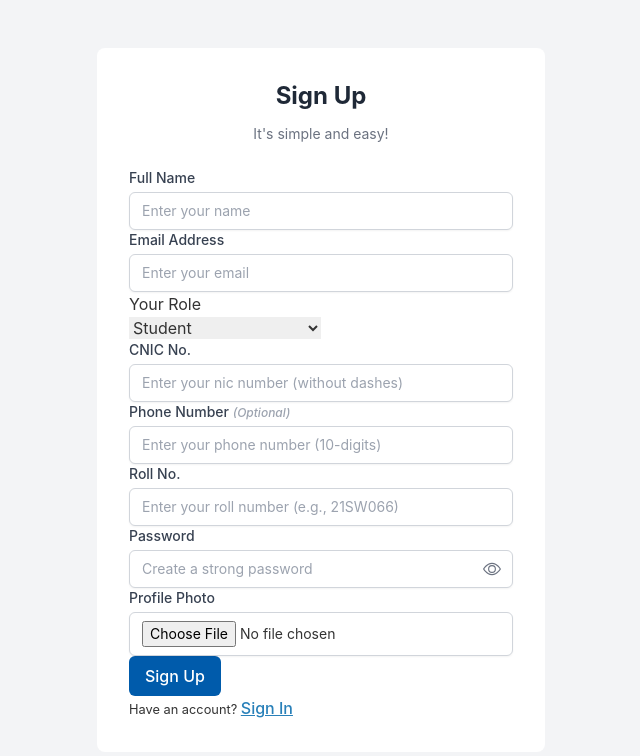
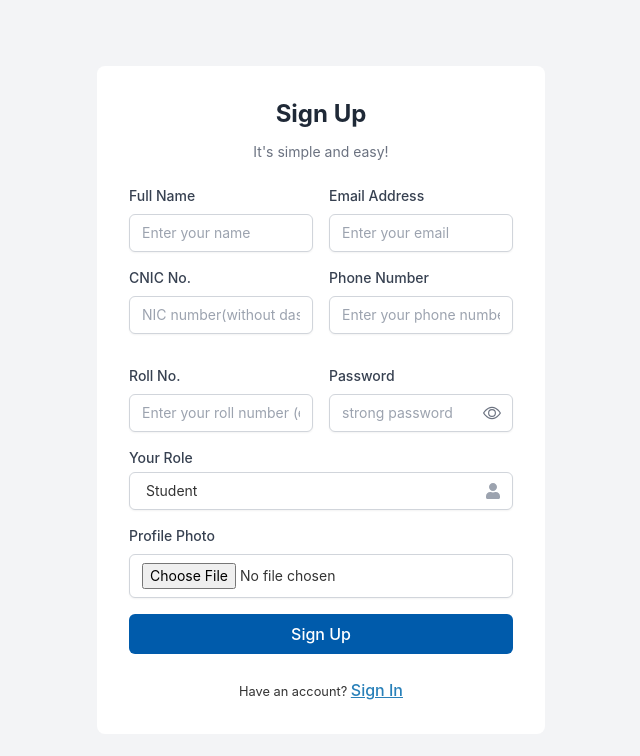
Before and after one commit to muqadasqk/fyp-client, a React (Vite) app: page /signup in a window 1280 px wide. Shown: the top 756 px of the page, without its empty margins (319-959 px from the left). Built offline with nearby package versions, Linux system fonts and the light colour scheme.

Commit message:
desgin Signin & SignUp Page

```diff
--- a/src/components/form/Form.jsx
+++ b/src/components/form/Form.jsx
@@ -41,9 +41,13 @@ const Form = ({ children, onSubmit, resolver, defaultValues = {}, ...props }) =>
 
     return (
         <FormProvider {...methods}>
-            <form onSubmit={methods.handleSubmit(handleFormSubmit)} noValidate {...props}>
+
+           <div className="w-full  bg-white ">
+          <form onSubmit={methods.handleSubmit(handleFormSubmit)} noValidate {...props}>
                 {children}
             </form>
+          </div>
+
         </FormProvider>
     );
 };
--- a/src/components/form/Input.jsx
+++ b/src/components/form/Input.jsx
@@ -11,7 +11,7 @@ const Input = ({ name, label, optional, type = "text", ...props }) => {
   return (
     <Fragment>
       {label && (
-        <label htmlFor={name} className="block text-sm font-medium text-gray-700 mb-1">
+        <label htmlFor={name} className="font-medium text-sm text-gray-700 mb-1">
           {label} {optional && <em className="text-gray-400 text-xs">(Optional)</em>}
         </label>
       )}
@@ -30,15 +30,15 @@ const Input = ({ name, label, optional, type = "text", ...props }) => {
         {isPassword && (
           <span
             onClick={() => setShowPassword(!showPassword)}
-            className="absolute right-3 top-2.5 cursor-pointer text-gray-500"
+            className="absolute right-3 top-2.5 cursor-pointer text-gray-500 my-1 "
           >
-            {showPassword ? <BsEyeSlash size={18} /> : <BsEye size={18} />}
+            {showPassword ? <BsEyeSlash size={14} /> : <BsEye size={18} />}
           </span>
         )}
       </div>
 
       {errorMessage && (
-        <p className="mt-2 text-sm text-red-600">{errorMessage}</p>
+        <p className="mt-2 text-sm text-red-600 italic">{errorMessage}</p>
       )}
     </Fragment>
   );
--- a/src/components/form/Select.jsx
+++ b/src/components/form/Select.jsx
@@ -1,23 +1,56 @@
 import { Fragment } from "react";
 import { useFormContext } from "react-hook-form";
 
-const Select = ({ name, label, value, placeholder, icon, options = [], ...props }) => {
-    const { register, watch, formState: { errors } } = useFormContext();
+const Select = ({
+  name,
+  label,
+  value,
+  placeholder,
+  icon,
+  options = [],
+  ...props
+}) => {
+  const {
+    register,
+    watch,
+    formState: { errors },
+  } = useFormContext();
+
   const selectedValue = watch(name, value ?? "");
 
   return (
     <Fragment>
-            {label && <label htmlFor={name}>{label}</label>}
+      {label && (
+        <label
+          htmlFor={name}
+          className="block text-sm font-medium text-gray-700 mb-1"
+        >
+          {label}
+        </label>
+      )}
 
       <div className="relative">
+      {icon && (
+          <div className="absolute inset-y-0 right-0 px-3  flex items-center pointer-events-none">
+            {icon}
+          </div>
+        )}
         <select
           id={name}
-                    className={`select-field ${errors[name] ? "select-error" : ""}`}
+          className={`block w-full appearance-none px-4 py-2 pr-10 bg-white border ${
+            errors[name]
+              ? "border-red-500 focus:ring-red-500 focus:border-red-500"
+              : "border-gray-300 focus:ring-blue-500 focus:border-blue-500"
+          } rounded-md shadow-sm focus:outline-none sm:text-sm transition duration-150 ease-in-out`}
           defaultValue={selectedValue}
-                    {...register(name, { required: props.required ? `The ${name} field is required` : false })}
+          {...register(name, {
+            required: props.required ? `The ${name} field is required` : false,
+          })}
           {...props}
         >
-                    <option value="" disabled>{placeholder ?? "Choose one..."}</option>
+          <option value="" disabled>
+            {placeholder ?? "Choose one..."}
+          </option>
           {options.map(({ value, label }) => (
             <option key={value} value={value}>
               {label}
@@ -26,7 +59,11 @@ const Select = ({ name, label, value, placeholder, icon, options = [], ...props
         </select>
       </div>
 
-            {errors[name] && <small className="error-message">{errors[name]?.message}</small>}
+      {errors[name] && (
+        <small className="text-sm text-red-600 mt-1 block">
+          {errors[name]?.message}
+        </small>
+      )}
     </Fragment>
   );
 };
--- a/src/layouts/AuthLayout.jsx
+++ b/src/layouts/AuthLayout.jsx
@@ -3,7 +3,7 @@ import { Outlet } from "react-router-dom";
 const AuthLayout = () => {
     return (
         <div className="min-h-screen flex flex-col items-center justify-center bg-none lg:bg-gray-100 px-4 py-4">
-            <div className="w-full max-w-md bg-white p-8 rounded-lg lg:border-solid lg:border-gray-900">
+            <div className=" w-full max-w-md bg-white p-8 rounded-lg lg:border-solid lg:border-gray-900">
                 <Outlet />
             </div>
         </div>
--- a/src/pages/auth/ForgotPassword.jsx
+++ b/src/pages/auth/ForgotPassword.jsx
@@ -21,7 +21,7 @@ const ForgotPassword = () => {
         <AuthContent title="Forgot Password" description="Enter your account email address">
             <Form onSubmit={handleSendOtp} resolver={zodResolver(sendOtpSchema)}>
                 <Input label="Email Address" name="email" placeholder="Enter your account email" />
-                <Button type="submit" isLoading={loading}>Send OTP</Button>
+                <Button type="submit" isLoading={loading} className="w-full my-4">Send OTP</Button>
             </Form>
 
             <div>
--- a/src/pages/auth/Signin.jsx
+++ b/src/pages/auth/Signin.jsx
@@ -42,7 +42,7 @@ const Signin = () => {
                 <div className="text-right">
                     <Link
                         to="/forgot-password"
-                        className="text-sm text-blue-600 hover:underline"
+                        className="text-sm text-blue-600 py-2 hover:underline"
                     >
                         Forgot Password?
                     </Link>
--- a/src/pages/auth/Signup.jsx
+++ b/src/pages/auth/Signup.jsx
@@ -5,7 +5,7 @@ import { confirmEmailSchema, signupSchema } from "@schemas";
 import { useDispatch, useSelector } from "react-redux";
 import { clearEmailForOtp, confirmEmail, sendOtp, signup } from "@features";
 import { useState } from "react";
-
+import { FaUser } from "react-icons/fa";
 const Signup = () => {
     const dispatch = useDispatch();
     const [role, setRole] = useState("student");
@@ -15,25 +15,61 @@ const Signup = () => {
         dispatch(signup(data));
     };
 
-    // show email confirmation form when pending
-    if (emailForOtp) return <EmailConfirmationForm />
+    // Show email confirmation form when pending
+    if (emailForOtp) return <EmailConfirmationForm />;
 
     return (
         <AuthContent title="Sign Up" description="It's simple and easy!">
-            <Form onSubmit={handleSignup} resolver={zodResolver(signupSchema)} encType="multipart/form-data">
-                <Input
-                    name="name"
-                    label="Full Name"
-                    placeholder="Enter your name"
-                />
-                <Input
-                    name="email"
-                    label="Email Address"
-                    placeholder="Enter your email"
-                />
+            <div className="flex justify-center">
+                <Form className="w-full   " onSubmit={handleSignup} resolver={zodResolver(signupSchema)} encType="multipart/form-data">
+                    <div className="grid grid-cols-1 md:grid-cols-2 gap-4">
+                        {/* Full Name Field */}
+                        <div className="flex flex-col">
+                            <label htmlFor="name" className="font-medium text-sm text-gray-700 mb-1">Full Name</label>
+                            <Input name="name" id="name" className="w-full h-12" placeholder="Enter your name" />
+                        </div>
+
+                        {/* Email Field */}
+                        <div className="flex flex-col">
+                            <label htmlFor="email" className="font-medium text-sm text-gray-700 mb-1">Email Address</label>
+                            <Input name="email" id="email" placeholder="Enter your email" className='w-full' />
+                        </div>
+                    </div>
+
+                    {/* CNIC and Phone Number Fields */}
+                    <div className="grid grid-cols-1 md:grid-cols-2 gap-4 mt-4">
+                        <div className="flex flex-col">
+                            <label htmlFor="cnic" className="font-medium text-sm text-gray-700 mb-1">CNIC No.</label>
+                            <Input name="cnic" id="cnic" placeholder="NIC number(without dashes)" />
+                        </div>
+                        <div className="flex flex-col">
+                            <label htmlFor="phone" className="font-medium text-sm text-gray-700 mb-1">Phone Number</label>
+                            <Input name="phone" id="phone" placeholder="Enter your phone number (10-digits)" optional />
+                        </div>
+                    </div>
+
+                    {/* Roll No. for Students */}
+                    <div className="grid grid-cols-1 md:grid-cols-2 gap-4 mt-4 ">
+                        {role === "student" && (
+                            <div className="flex flex-col mt-4">
+                                <label htmlFor="rollNo" className="font-medium text-sm text-gray-700 mb-1">Roll No.</label>
+                                <Input name="rollNo" id="rollNo" placeholder="Enter your roll number (e.g., 21SW066)" />
+                            </div>
+                        )}
+
+                        {/* Password Field */}
+                        <div className="flex flex-col mt-4">
+                            <label htmlFor="password" className="font-medium text-sm text-gray-700 mb-1">Password</label>
+                            <Input type="password" name="password" id="password" placeholder="strong password" />
+                        </div>
+                    </div>
+                    {/* Role Select */}
+                    <div className="flex flex-col mt-4">
+                        <label htmlFor="role" className="font-medium text-sm text-gray-700 mb-1">Your Role</label>
                         <Select
                             name="role"
-                    label="Your Role"
+                            id="role"
+                            icon={<FaUser className="text-gray-400" />}
                             placeholder="Please select your role"
                             value={role}
                             onChange={({ target }) => setRole(target.value)}
@@ -42,39 +78,18 @@ const Signup = () => {
                                 { label: "Student", value: "student" }
                             ]}
                         />
-                <Input
-                    name="cnic"
-                    label="CNIC No."
-                    placeholder="Enter your nic number (without dashes)"
-                />
-                <Input
-                    name="phone"
-                    label="Phone Number"
-                    placeholder="Enter your phone number (10-digits)"
-                    optional
-                />
-                {role === "student" && <Input
-                    name="rollNo"
-                    label="Roll No."
-                    placeholder="Enter your roll number (e.g., 21SW066)"
-                />}
-                <Input
-                    type="password"
-                    name="password"
-                    label="Password"
-                    placeholder="Create a strong password"
-                />
-                <Input
-                    type="file"
-                    name="image"
-                    label="Profile Photo"
-                    accept=".jpg,.jpeg,.png"
-                />
+                    </div>
+                    {/* Profile Photo Field */}
+                    <div className="flex flex-col mt-4">
 
-                <Button type="submit" isLoading={loading} >Sign Up</Button>
+                        <Input label="Profile Photo" type="file" name="image" accept=".jpg,.jpeg,.png" />
+                    </div>
+
+                    {/* Submit Button */}
+                    <Button type="submit" isLoading={loading} className="w-full my-4">Sign Up</Button>
                 </Form>
-
-            <div>
+            </div>
+            <div className="mt-2 text-center">
                 <small>Have an account? <Button href="/signin">Sign In</Button></small>
             </div>
         </AuthContent>
@@ -93,15 +108,15 @@ const EmailConfirmationForm = () => {
             dispatch(clearEmailForOtp());
             navigate("/signin", { replace: true });
         }
-    }
+    };
 
-    const handleResendtOtp = () => {
+    const handleResendOtp = () => {
         const requestBody = {
             email: emailForOtp,
             subject: "Signup Email Confirmation"
-        }
+        };
         dispatch(sendOtp(requestBody));
-    }
+    };
 
     return (
         <AuthContent title="Confirm Email" description="We just sent you an OTP to your email, confirm by entering below!">
@@ -113,20 +128,20 @@ const EmailConfirmationForm = () => {
                     placeholder="Enter a 6-digit OTP here"
                 />
 
-                <Button type="submit" isLoading={loading}>Confirm Now</Button>
+                <Button type="submit" isLoading={loading} >Confirm Now</Button>
             </Form>
 
             <div className="text-center mt-3">
                 <small>
-                    Didn't receive an OTP? <Button type="link" href="./" onClick={handleResendtOtp}>Resend Now</Button>
+                    Didn't receive an OTP? <Button type="link" href="./" onClick={handleResendOtp}>Resend Now</Button>
                 </small>
             </div>
 
-            <div>
-                <small>Want to signin your account? <Button href="/signin">Sign In</Button></small>
+            <div className="mt-4 text-center">
+                <small>Want to sign in to your account? <Button href="/signin">Sign In</Button></small>
             </div>
         </AuthContent>
     );
-}
+};
 
 export default Signup;
```
Lines whose indentation alone changed are shown as unchanged.
